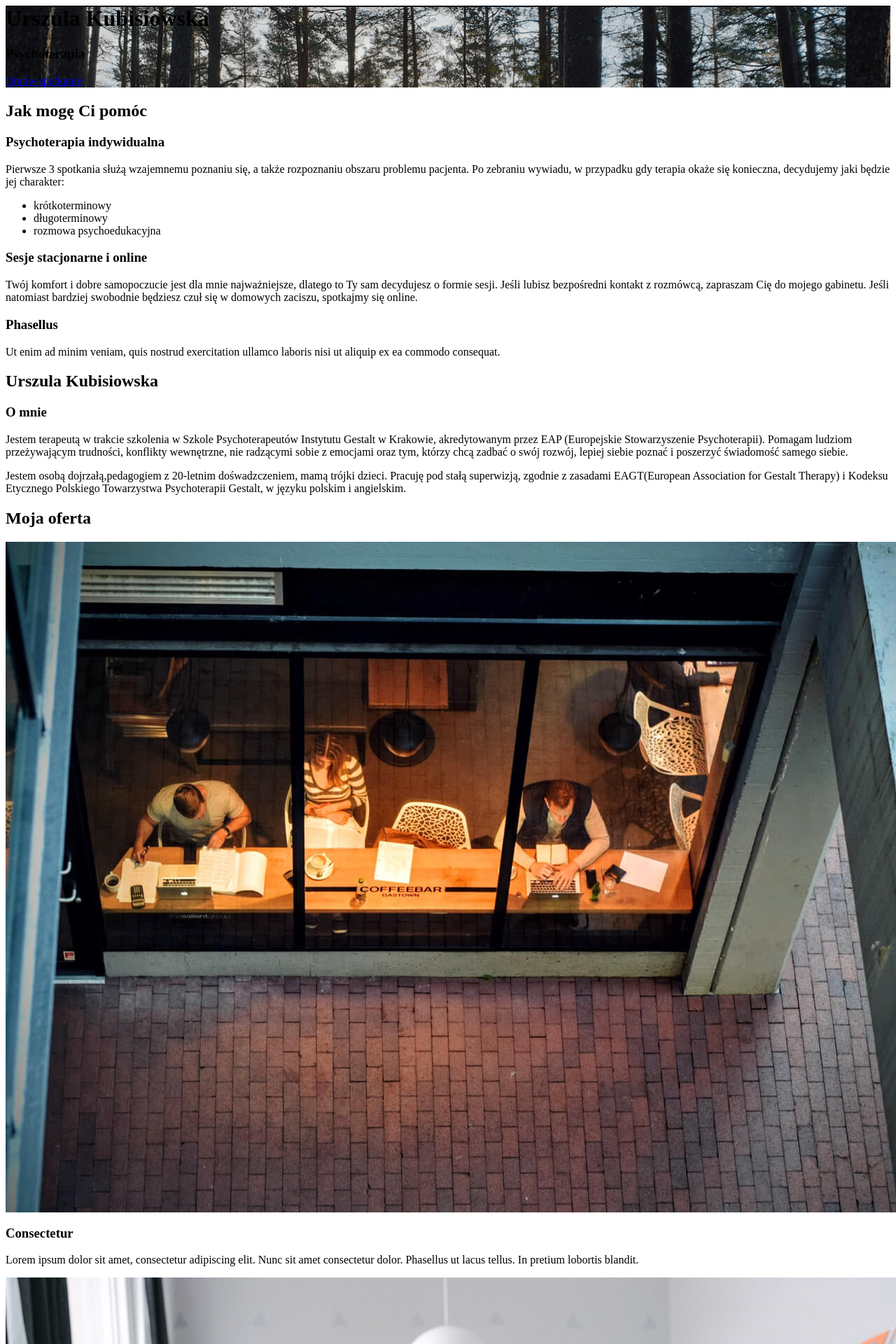
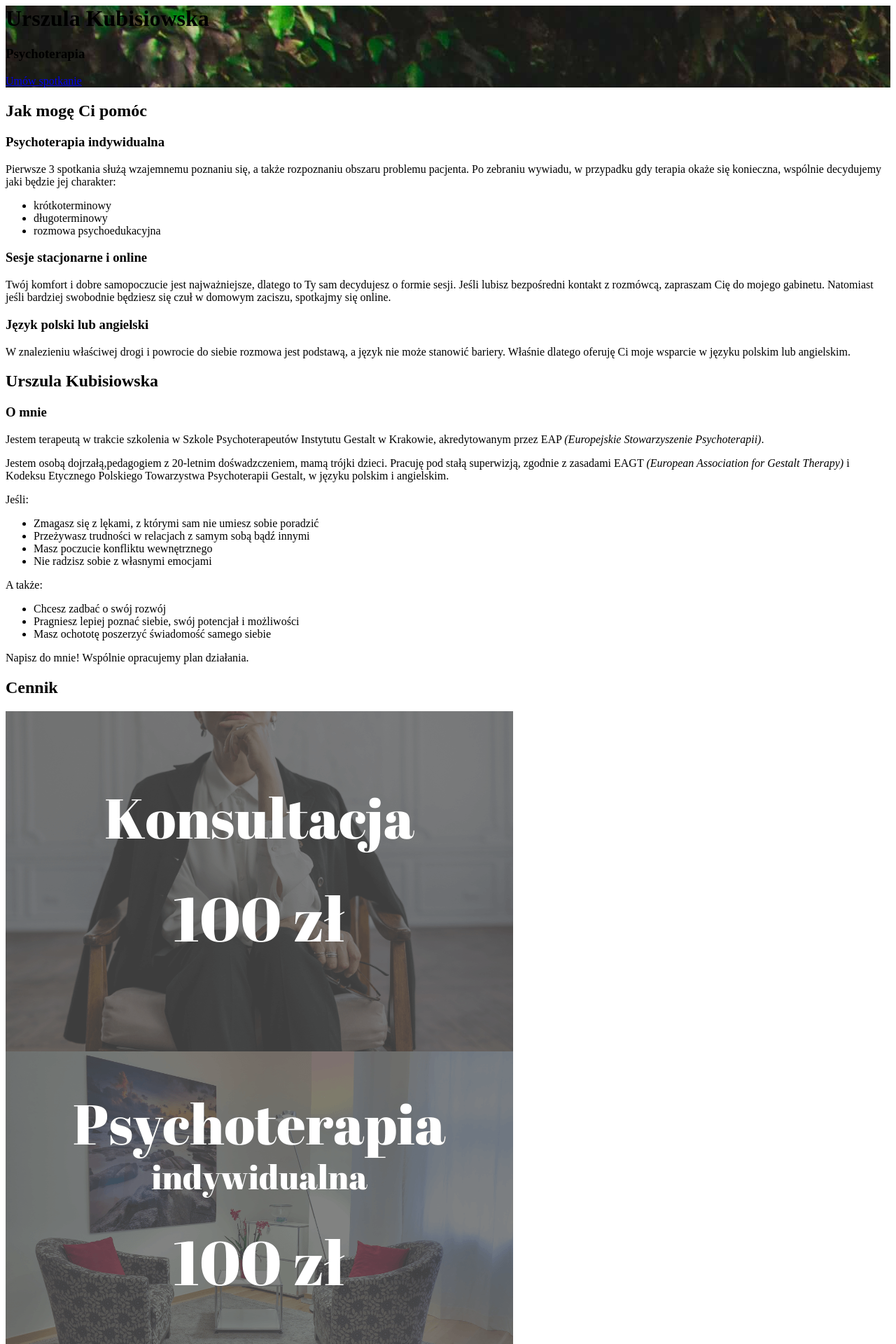
Before and after one commit to kkasinska/KKWedding, a Node project: template src/pages/index.hbs in a window 1280 px wide; the page is wider, and only the part inside the window is pictured. Shown: the top 1920 px of that part at 70% size. Run offline with Node 20 templates, Linux system fonts and the light colour scheme; the template is opened without the code that fills it, so the values that code supplies are empty.

Commit message:
Add pricing and cover photo

```diff
--- a/src/pages/index.hbs
+++ b/src/pages/index.hbs
@@ -2,7 +2,7 @@
 {{> metaHeader title='Title page' description="description"}} {{> header }}
 
 <!-- Add your site or app content here -->
-<div class="background-image-container white-text-container" style="background-image: url('./assets/images/cover.png')">
+<div class="background-image-container white-text-container" style="background-image: url('./assets/images/cover.jpg')">
     <div class="overlay"></div>
     <div class="container">
         <div class="row">
@@ -28,7 +28,7 @@
                     <i class="fa fa-heart-o fa-3x" aria-hidden="true"></i>
                 </div>
                 <h3 class="text-center">Psychoterapia indywidualna</h3>
-                <p>Pierwsze 3 spotkania służą wzajemnemu poznaniu się, a także rozpoznaniu obszaru problemu pacjenta. Po zebraniu wywiadu, w przypadku gdy terapia okaże się konieczna, decydujemy jaki będzie jej charakter:
+                <p>Pierwsze 3 spotkania służą wzajemnemu poznaniu się, a także rozpoznaniu obszaru problemu pacjenta. Po zebraniu wywiadu, w przypadku gdy terapia okaże się konieczna, wspólnie decydujemy jaki będzie jej charakter:
                     <ul>
                         <li>krótkoterminowy</li>
                         <li>długoterminowy</li>
@@ -39,19 +39,17 @@
 
             <div class="col-xs-12 col-md-4">
                 <div class="fa-container">
-                    <i class="fa fa-comment-o fa-3x" aria-hidden="true"></i>
+                    <i class="fa fa-comments-o fa-3x" aria-hidden="true"></i>
                 </div>
                 <h3 class="text-center">Sesje stacjonarne i online</h3>
-                <p>Twój komfort i dobre samopoczucie jest dla mnie najważniejsze, dlatego to Ty sam decydujesz o formie sesji. Jeśli lubisz bezpośredni kontakt z rozmówcą, zapraszam Cię do mojego gabinetu. Jeśli natomiast bardziej swobodnie będziesz czuł się w domowych zaciszu, spotkajmy się online.</p>
+                <p>Twój komfort i dobre samopoczucie jest najważniejsze, dlatego to Ty sam decydujesz o formie sesji. Jeśli lubisz bezpośredni kontakt z rozmówcą, zapraszam Cię do mojego gabinetu. Natomiast jeśli bardziej swobodnie będziesz się czuł w domowym zaciszu, spotkajmy się online.</p>
             </div>
             <div class="col-xs-12 col-md-4">
                 <div class="fa-container">
-                    <i class="fa fa-bell-o fa-3x" aria-hidden="true"></i>
+                    <i class="fa fa-globe fa-3x" aria-hidden="true"></i>
                 </div>
-                <h3 class="text-center">Phasellus</h3>
-                <p> Ut enim ad minim veniam,
-            quis nostrud exercitation ullamco laboris nisi ut aliquip ex ea commodo
-            consequat.</p>
+                <h3 class="text-center">Język polski lub angielski </h3>
+                <p> W znalezieniu właściwej drogi i powrocie do siebie rozmowa jest podstawą, a język nie może stanowić bariery. Właśnie dlatego oferuję Ci moje wsparcie w języku polskim lub angielskim.</p>
             </div>
         </div>
     </div>
@@ -67,11 +65,24 @@
             <div class="col-md-6 col-md-offset-6 text-column">
                 <h2>Urszula Kubisiowska</h2>
                 <h3>O mnie</h3>
-                <p>Jestem terapeutą w trakcie szkolenia w Szkole Psychoterapeutów Instytutu  Gestalt w Krakowie, akredytowanym przez EAP (Europejskie Stowarzyszenie Psychoterapii).
-                    Pomagam ludziom przeżywającym trudności, konflikty wewnętrzne, nie radzącymi sobie z emocjami oraz tym, którzy chcą zadbać o swój rozwój, lepiej siebie poznać i poszerzyć świadomość samego siebie.
+                <p>Jestem terapeutą w trakcie szkolenia w Szkole Psychoterapeutów Instytutu  Gestalt w Krakowie, akredytowanym przez EAP <i>(Europejskie Stowarzyszenie Psychoterapii)</i>.</p>
+                <p>
+                    Jestem osobą dojrzałą,pedagogiem z 20-letnim dośwadzczeniem, mamą trójki dzieci. Pracuję pod stałą superwizją, zgodnie z zasadami EAGT <i>(European Association for Gestalt Therapy)</i> i Kodeksu Etycznego Polskiego Towarzystwa Psychoterapii Gestalt, w języku polskim i angielskim.
                 </p>
-                <p>
-                    Jestem osobą dojrzałą,pedagogiem z 20-letnim dośwadzczeniem, mamą trójki dzieci. Pracuję pod stałą superwizją, zgodnie z zasadami EAGT(European Association for Gestalt Therapy) i Kodeksu Etycznego Polskiego Towarzystwa Psychoterapii Gestalt, w języku polskim i angielskim.
+                <p>Jeśli:
+                    <ul>
+                        <li>Zmagasz się z  lękami, z którymi sam nie umiesz sobie poradzić</li>
+                        <li>Przeżywasz trudności w relacjach z samym sobą bądź innymi</li>
+                        <li>Masz poczucie konfliktu wewnętrznego</li>
+                        <li>Nie radzisz sobie z własnymi emocjami</li>
+                    </ul>
+                    A także:
+                    <ul>
+                        <li>Chcesz zadbać o swój rozwój</li>
+                        <li>Pragniesz lepiej poznać siebie, swój potencjał i możliwości</li>
+                        <li>Masz ochototę poszerzyć świadomość samego siebie</li>
+                    </ul>
+                Napisz do mnie! Wspólnie opracujemy plan działania.
                 </p>
 
             </div>
@@ -85,22 +96,16 @@
     <div class="container">
         <div class="row">
             <div class="col-xs-12 col-md-12 section-container-spacer">
-                <h2 class="text-center">Moja oferta</h2>
+                <h2 class="text-center">Cennik</h2>
             </div>
         </div>
         <div class="row">
             <div class="col-xs-12 col-md-6">
-                <img src="./assets/images/img-02.jpg" alt="" class="img-responsive">
-                <h3 class="text-center">Consectetur</h3>
-                <p>Lorem ipsum dolor sit amet, consectetur adipiscing elit. Nunc sit amet consectetur dolor. Phasellus ut
-                    lacus tellus. In pretium lobortis blandit.</p>
+                <img src="./assets/images/konsultacja.png" alt="" class="img-responsive">
             </div>
 
             <div class="col-xs-12 col-md-6">
-                <img src="./assets/images/img-03.jpg" alt="" class="img-responsive">
-                <h3 class="text-center">Malesuada</h3>
-                <p>Lorem ipsum dolor sit amet, consectetur adipiscing elit. Nunc sit amet consectetur dolor. Phasellus ut
-                    lacus tellus. In pretium lobortis blandit.</p>
+                <img src="./assets/images/psychoterapia.png" alt="" class="img-responsive">
             </div>
         </div>
     </div>
```
Also changed, not shown: src/assets/images/cover.jpg (added), src/assets/images/konsultacja.png (added), src/assets/images/psychoterapia.png (added).
